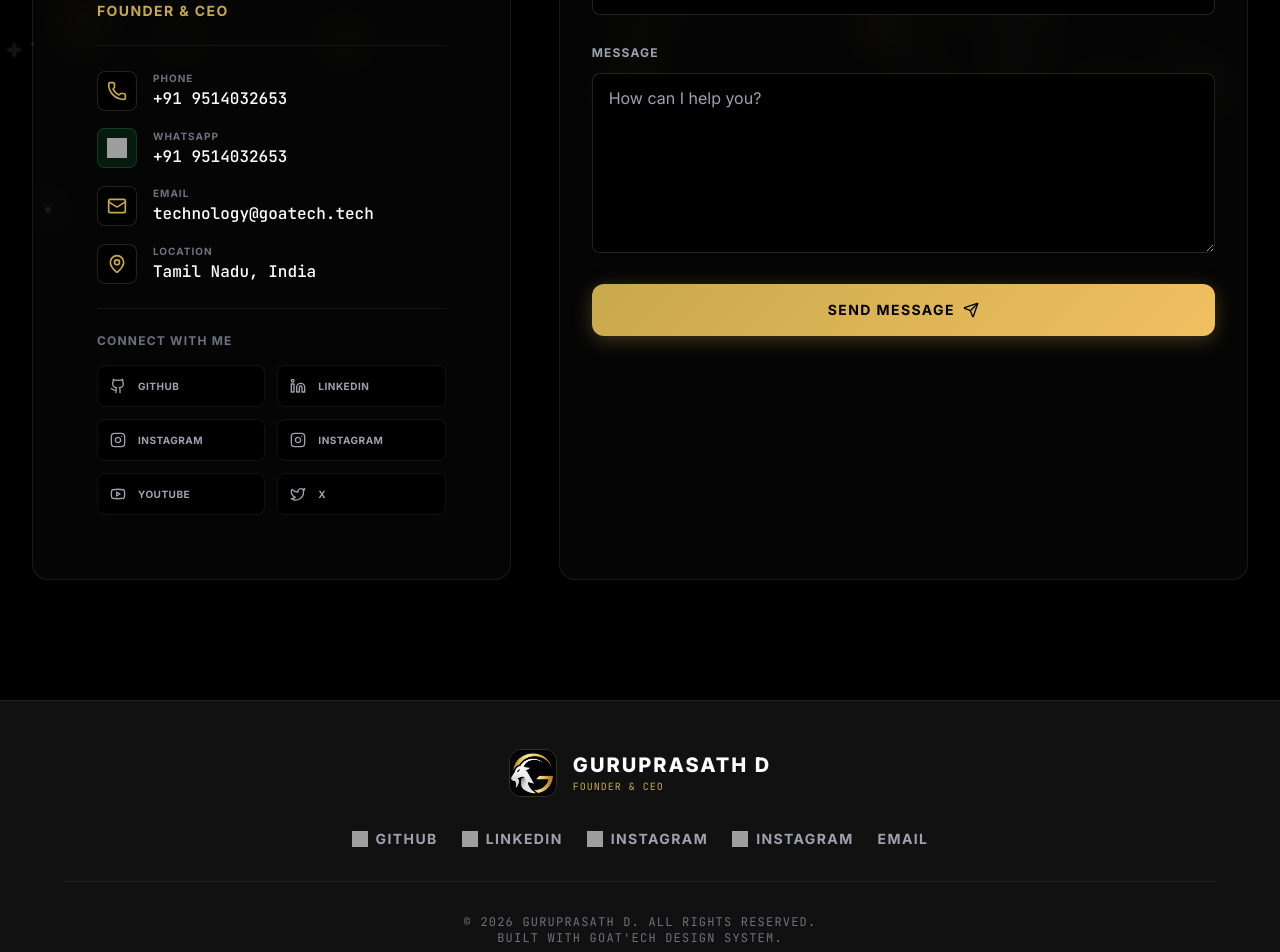
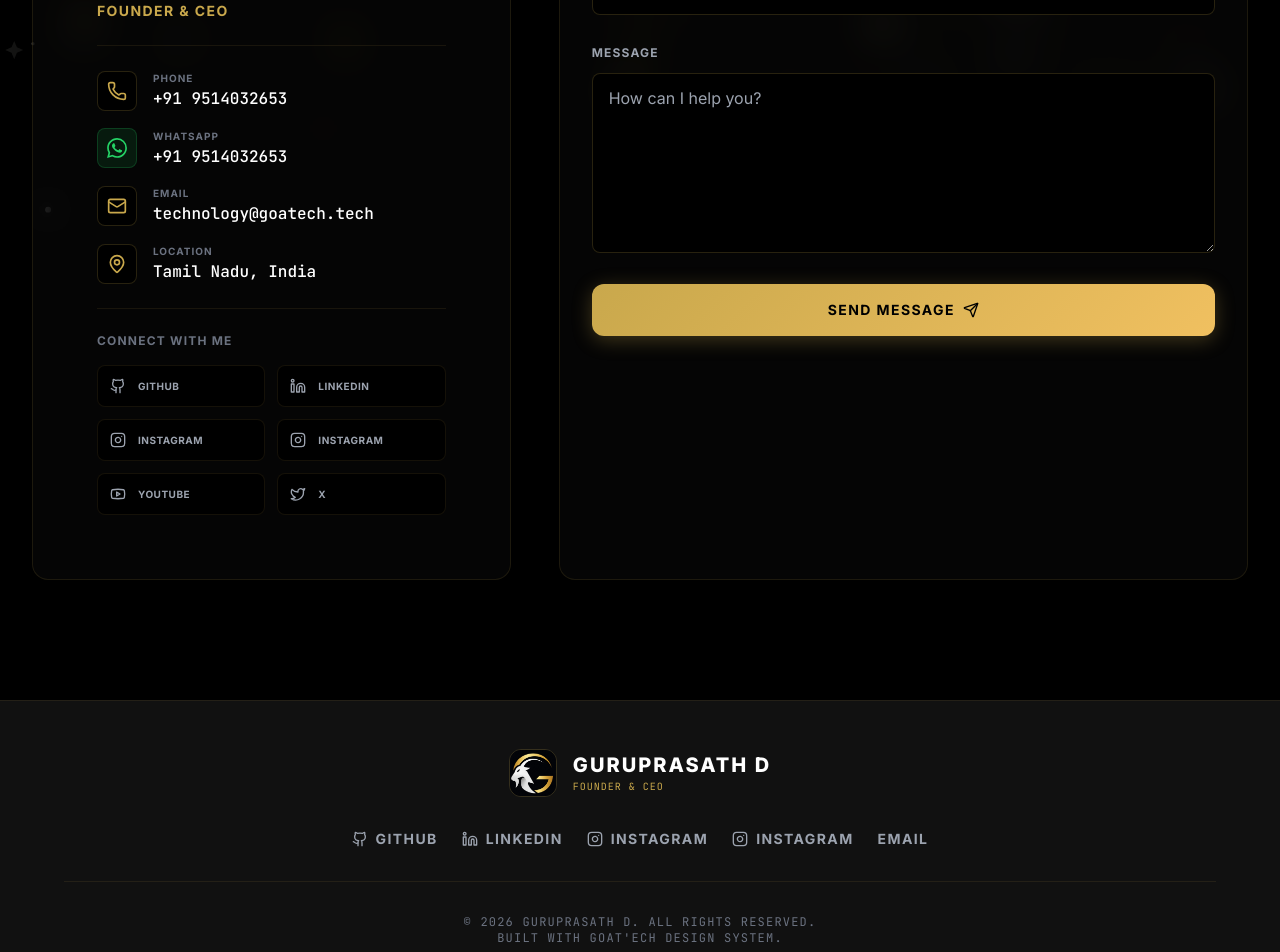
Before and after one commit to guru071/portfolio, a React (Vite) app: page /contact in a window 1280 px wide. Shown: the part 580-1532 px from the top of the page. Built offline with nearby package versions, Linux system fonts and the light colour scheme; grey boxes are pictures that could not be loaded.

Commit message:
fix: replace broken simpleicons with inline SVG and lucide-react icons

```diff
--- a/src/components/layout/Footer.jsx
+++ b/src/components/layout/Footer.jsx
@@ -1,11 +1,12 @@
 import React from 'react';
+import { Github, Linkedin, Instagram, Youtube, Twitter } from 'lucide-react';
 
 export default function Footer() {
   const profiles = [
-    { name: 'GitHub', url: 'https://github.com/guru071', icon: 'github' },
-    { name: 'LinkedIn', url: 'https://linkedin.com/in/guru-prasath-bb8328382', icon: 'linkedin' },
-    { name: 'Instagram', url: 'https://instagram.com/maghs.guruprasath', icon: 'instagram' },
-    { name: 'Instagram', url: 'https://instagram.com/infinity.sparrow', icon: 'instagram' },
+    { name: 'GitHub', url: 'https://github.com/guru071', icon: Github },
+    { name: 'LinkedIn', url: 'https://linkedin.com/in/guru-prasath-bb8328382', icon: Linkedin },
+    { name: 'Instagram', url: 'https://instagram.com/maghs.guruprasath', icon: Instagram },
+    { name: 'Instagram', url: 'https://instagram.com/infinity.sparrow', icon: Instagram },
   ];
 
   return (
@@ -23,7 +24,7 @@
         <div className="flex flex-wrap justify-center gap-6">
           {profiles.map(p => (
              <a key={p.url} href={p.url} target="_blank" rel="noreferrer" className="flex items-center gap-2 text-sm font-bold text-gray-400 hover:text-[#c9a84c] uppercase tracking-widest transition-colors">
-               <img src={`https://cdn.simpleicons.org/${p.icon}/888888`} alt={p.name} className="w-4 h-4" />
+               <p.icon className="w-4 h-4" />
                {p.name}
              </a>
           ))}
--- a/src/views/public/ContactView.jsx
+++ b/src/views/public/ContactView.jsx
@@ -50,7 +50,7 @@
 
                 <div className="flex items-center gap-4">
                   <div className="w-10 h-10 rounded-lg bg-[#25D366]/10 border border-[#25D366]/20 flex items-center justify-center">
-                    <img src="https://cdn.simpleicons.org/whatsapp/25D366" alt="WhatsApp" className="w-5 h-5" />
+                    <svg xmlns="http://www.w3.org/2000/svg" width="20" height="20" viewBox="0 0 24 24" fill="#25D366"><path d="M17.472 14.382c-.297-.149-1.758-.867-2.03-.967-.273-.099-.471-.148-.67.15-.197.297-.767.966-.94 1.164-.173.199-.347.223-.644.075-.297-.15-1.255-.463-2.39-1.475-.883-.788-1.48-1.761-1.653-2.059-.173-.297-.018-.458.13-.606.134-.133.298-.347.446-.52.149-.174.198-.298.298-.497.099-.198.05-.371-.025-.52-.075-.149-.669-1.612-.916-2.207-.242-.579-.487-.5-.669-.51a12.8 12.8 0 0 0-.57-.01c-.198 0-.52.074-.792.372-.272.297-1.04 1.016-1.04 2.479 0 1.462 1.065 2.875 1.213 3.074.149.198 2.096 3.2 5.077 4.487.709.306 1.262.489 1.694.625.712.227 1.36.195 1.871.118.571-.085 1.758-.719 2.006-1.413.248-.694.248-1.289.173-1.413-.074-.124-.272-.198-.57-.347m-5.421 7.403h-.004a9.87 9.87 0 0 1-5.031-1.378l-.361-.214-3.741.982.998-3.648-.235-.374a9.86 9.86 0 0 1-1.51-5.26c.001-5.45 4.436-9.884 9.888-9.884 2.64 0 5.122 1.03 6.988 2.898a9.825 9.825 0 0 1 2.893 6.994c-.003 5.45-4.437 9.884-9.885 9.884m8.413-18.297A11.815 11.815 0 0 0 12.05 0C5.495 0 .16 5.335.157 11.892c0 2.096.547 4.142 1.588 5.945L.057 24l6.305-1.654a11.882 11.882 0 0 0 5.683 1.448h.005c6.554 0 11.89-5.335 11.893-11.893a11.821 11.821 0 0 0-3.48-8.413Z"/></svg>
                   </div>
                   <div>
                     <p className="text-[10px] font-bold text-gray-500 uppercase tracking-widest">WhatsApp</p>
```
